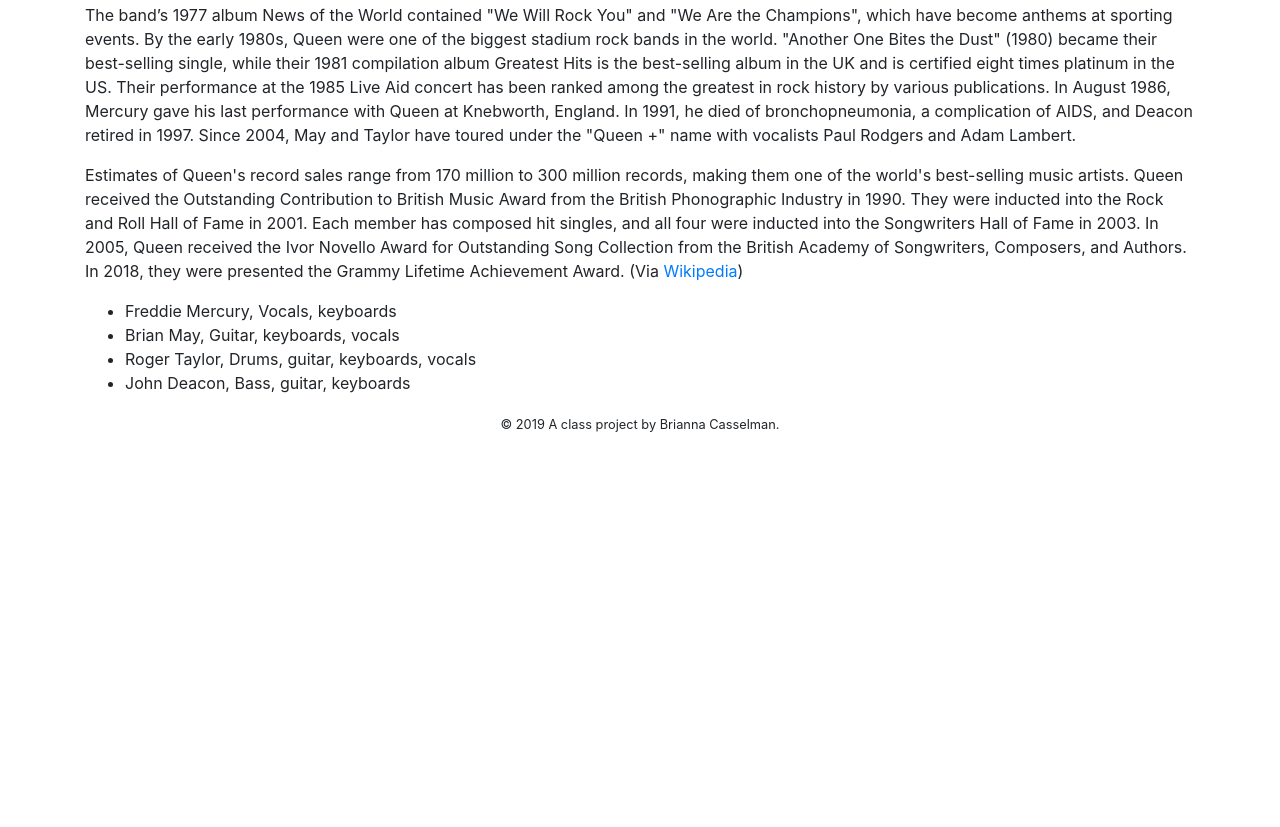
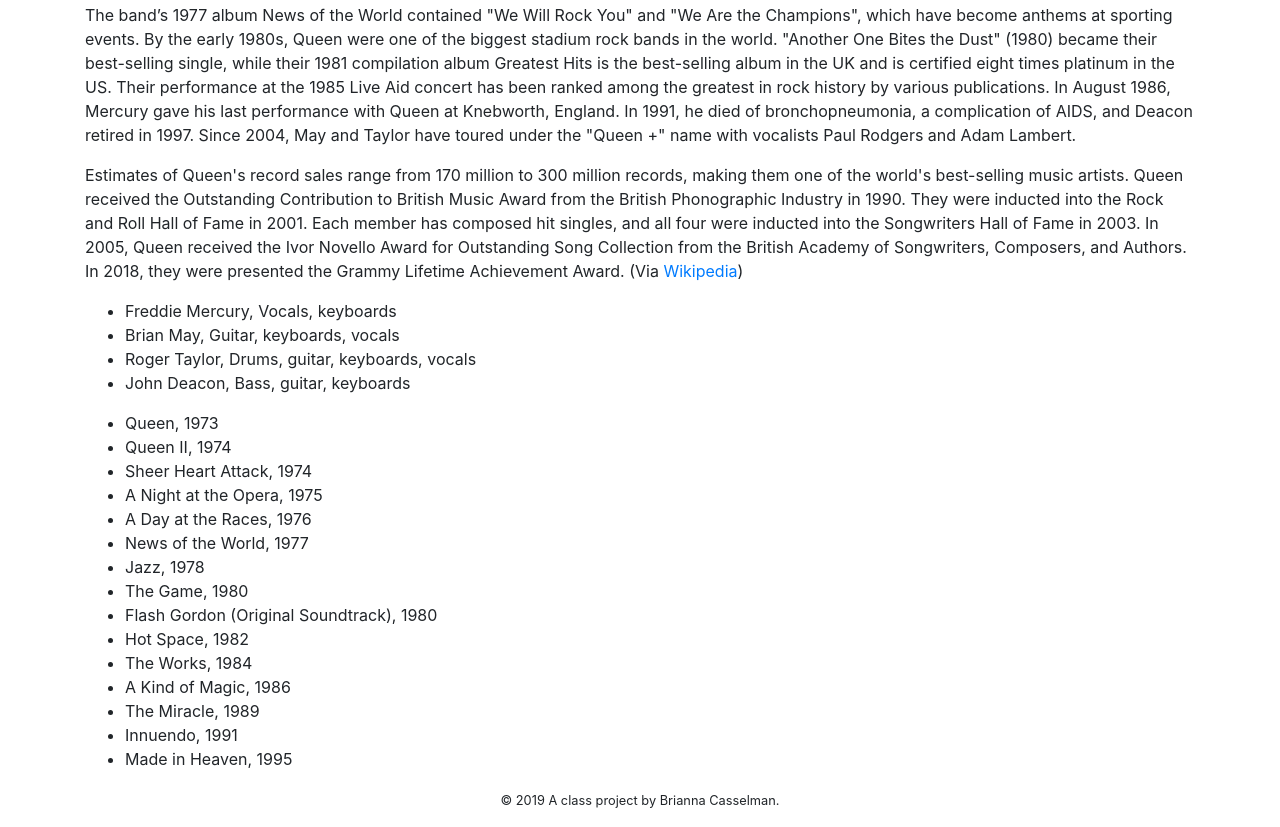
Before and after one commit to BriannaCasselman/brianna-final-project, a website: page src/njk/index.njk in a window 1280 px wide. Shown: the part 441-1268 px from the top of the page. Before the commit the page ends 892 px from the top, so only its background shows below. Drawn offline with nearby package versions, Linux system fonts and the light colour scheme; files that its build step writes are made by us from their sources; files whose address does not match are found by name.

Commit message:
discography on index page

```diff
--- a/src/njk/index.njk
+++ b/src/njk/index.njk
@@ -35,6 +35,13 @@
           <li>This would display if the 'books' collection were empty</li>
         {% endfor %}
      </ul>
+     <ul>
+        {% for discography in data.discography %}
+          <li>{{ discography.title }}, {{ discography.year }}</li>
+        {% else %}
+          <li>This would display if the 'books' collection were empty</li>
+        {% endfor %}
+     </ul>
     </div>
   </div>
 </div>
```
Also changed, not shown: docs/index.html.
